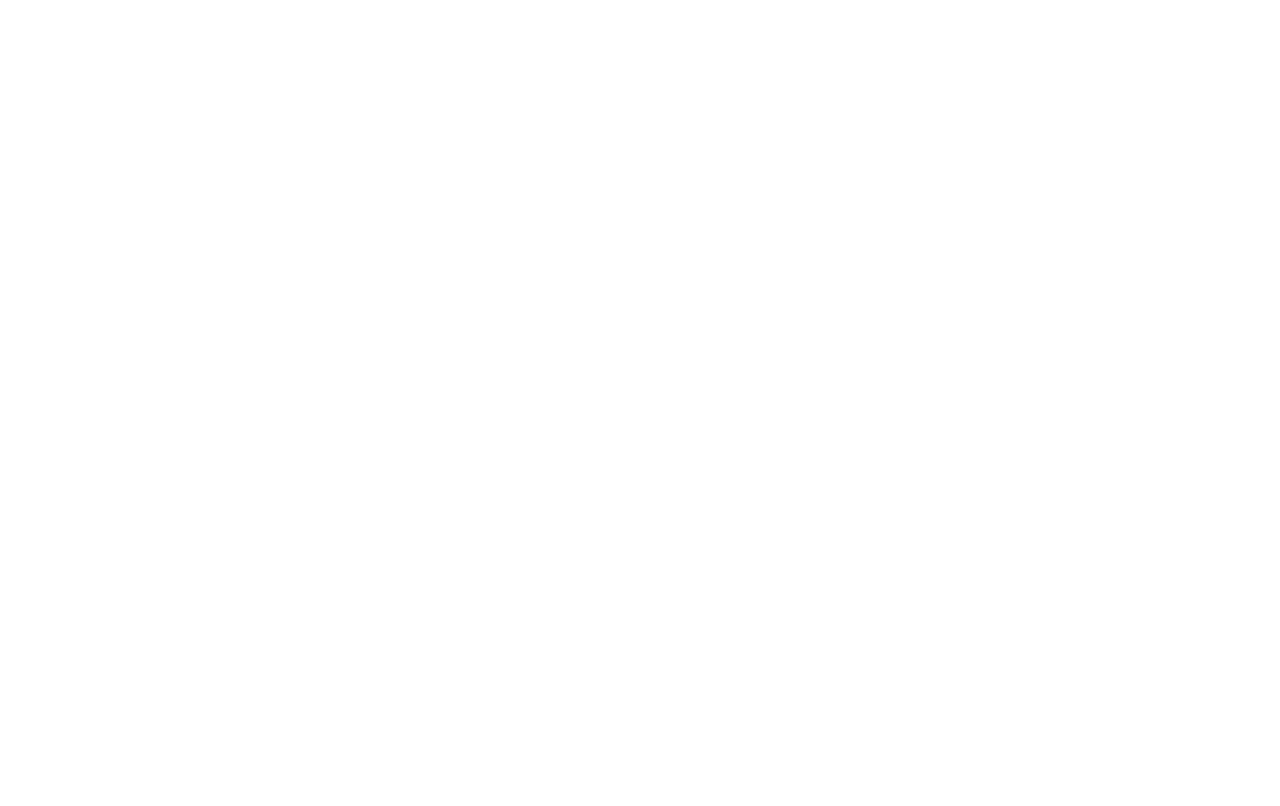
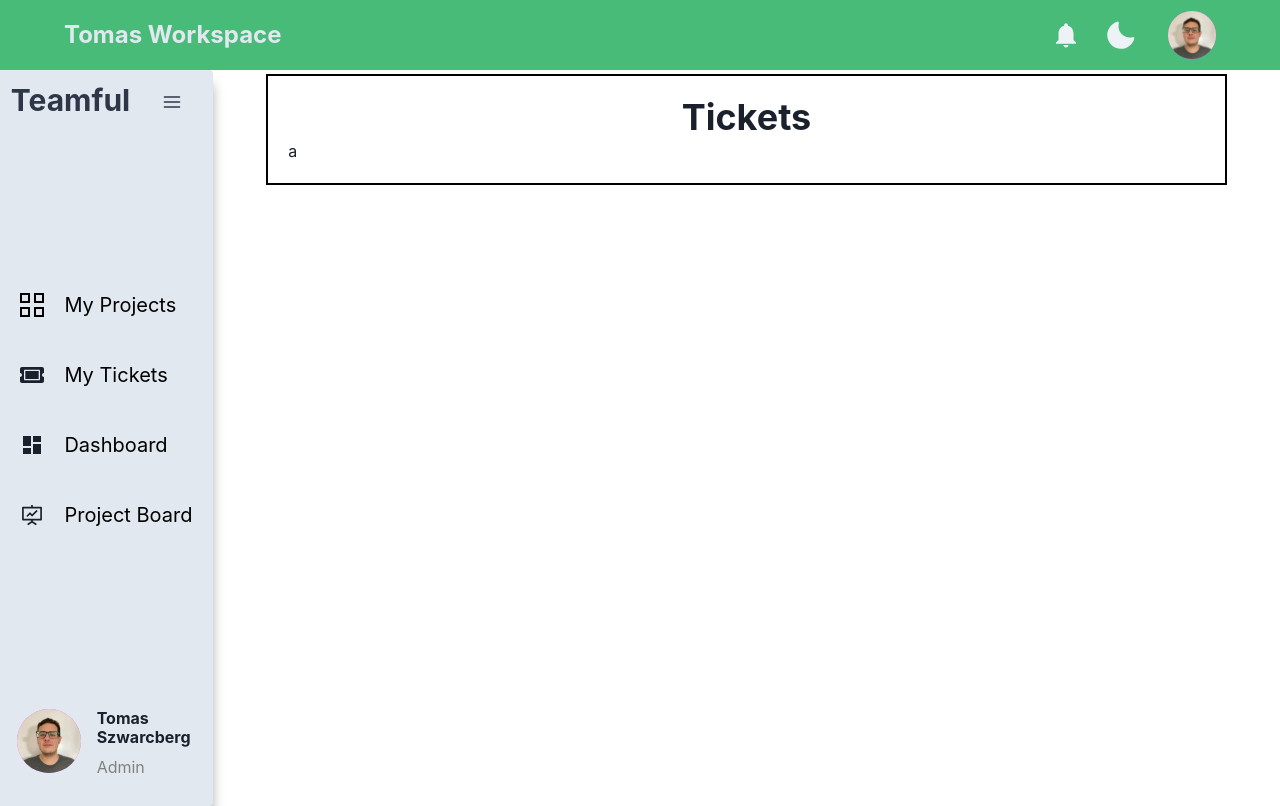
Before and after one commit to szwtomas/teamful, a React (Create React App) app: page /1/board in a window 1280 px wide. Before the commit this address had no page. Built offline with nearby package versions, Linux system fonts and the light colour scheme.

Commit message:
Refactor: Replaces then/catch when handling promises for async/await. Moves MembersPreview to compontens/containers for consistency. WIP in Board and BoardContainer components

```diff
--- /dev/null
+++ b/src/components/containers/BoardContainer.js
@@ -0,0 +1,28 @@
+import React, { useEffect, useState } from "react";
+import { getTickets } from "assets/data/tickets";
+import { Flex } from "@chakra-ui/react";
+import Board from "components/ui/Board";
+
+const BoardContainer = () => {
+	const [tickets, setTickets] = useState([]);
+	useEffect(() => {
+		const req = async () => {
+			try {
+				const res = await getTickets();
+				setTickets(res);
+			} catch (err) {
+				console.error(err);
+			}
+		};
+
+		req();
+	});
+
+	return (
+		<Flex width="100%" height={"min-content"} flexDir={"column"}>
+			<Board tickets={tickets} />
+		</Flex>
+	);
+};
+
+export default BoardContainer;
--- a/src/components/ui/MembersPreview.js
+++ b/src/components/containers/MembersPreview.js
@@ -12,9 +12,16 @@ const MembersPreview = ({ showTitle = true, showEdit = false }) => {
 	const membersPerPage = 4;
 
 	useEffect(() => {
-		getMembers()
-			.then(members => setMembers(members))
-			.catch(err => console.error(err));
+		const req = async () => {
+			try {
+				const res = getMembers();
+				setMembers(res);
+			} catch (err) {
+				console.error(err);
+			}
+		};
+
+		req();
 	}, []);
 
 	const handlePageChange = page => {
--- /dev/null
+++ b/src/components/ui/Board.js
@@ -0,0 +1,7 @@
+import React from "react";
+
+const Board = ({ tickets }) => {
+	return <div>a</div>;
+};
+
+export default Board;
--- /dev/null
+++ b/src/pages/BoardPage.js
@@ -0,0 +1,29 @@
+import React from "react";
+import { Flex, Heading } from "@chakra-ui/react";
+import Layout from "components/containers/Layout";
+import BoardContainer from "components/containers/BoardContainer";
+
+const BoardPage = () => {
+	return (
+		<Layout>
+			<Flex
+				width="90%"
+				maxWidth="1050px"
+				h="min-content"
+				border={"2px solid black"}
+				ml="auto"
+				mr="auto"
+				mt={1}
+				p={5}
+				flexDir="column"
+			>
+				<Heading as="h2" textAlign={"center"}>
+					Tickets
+				</Heading>
+				<BoardContainer />
+			</Flex>
+		</Layout>
+	);
+};
+
+export default BoardPage;
--- a/src/pages/Dashboard.js
+++ b/src/pages/Dashboard.js
@@ -4,7 +4,7 @@ import ProjectPreview from "components/ui/ProjectPreview";
 import ProjectContext from "contexts/ProjectContext";
 import ProjectSelection from "components/ui/ProjectSelection";
 import { Flex, Stack } from "@chakra-ui/react";
-import MembersPreview from "components/ui/MembersPreview";
+import MembersPreview from "components/containers/MembersPreview";
 import TicketsPreview from "components/containers/TicketsPreview";
 
 // TODO: Fill with ProjectPreview, MembersPreview and TicketsPreview Components (and statistics?)
--- a/src/pages/Routes.js
+++ b/src/pages/Routes.js
@@ -7,6 +7,7 @@ import About from "./About";
 import Dashboard from "./Dashboard";
 import UserProjectsPage from "./UserProjectsPage";
 import ProjectDescriptionPage from "./ProjectDescriptionPage";
+import BoardPage from "./BoardPage";
 
 const RoutesWrapper = () => {
 	return (
@@ -24,6 +25,7 @@ const RoutesWrapper = () => {
 						path="projectdescription"
 						element={<ProjectDescriptionPage />}
 					/>
+					<Route path="board" element={<BoardPage />} />
 				</Route>
 			</Routes>
 		</BrowserRouter>
```
Also changed, not shown: src/components/ui/ProjectDescription.js (+1 -8 lines).
